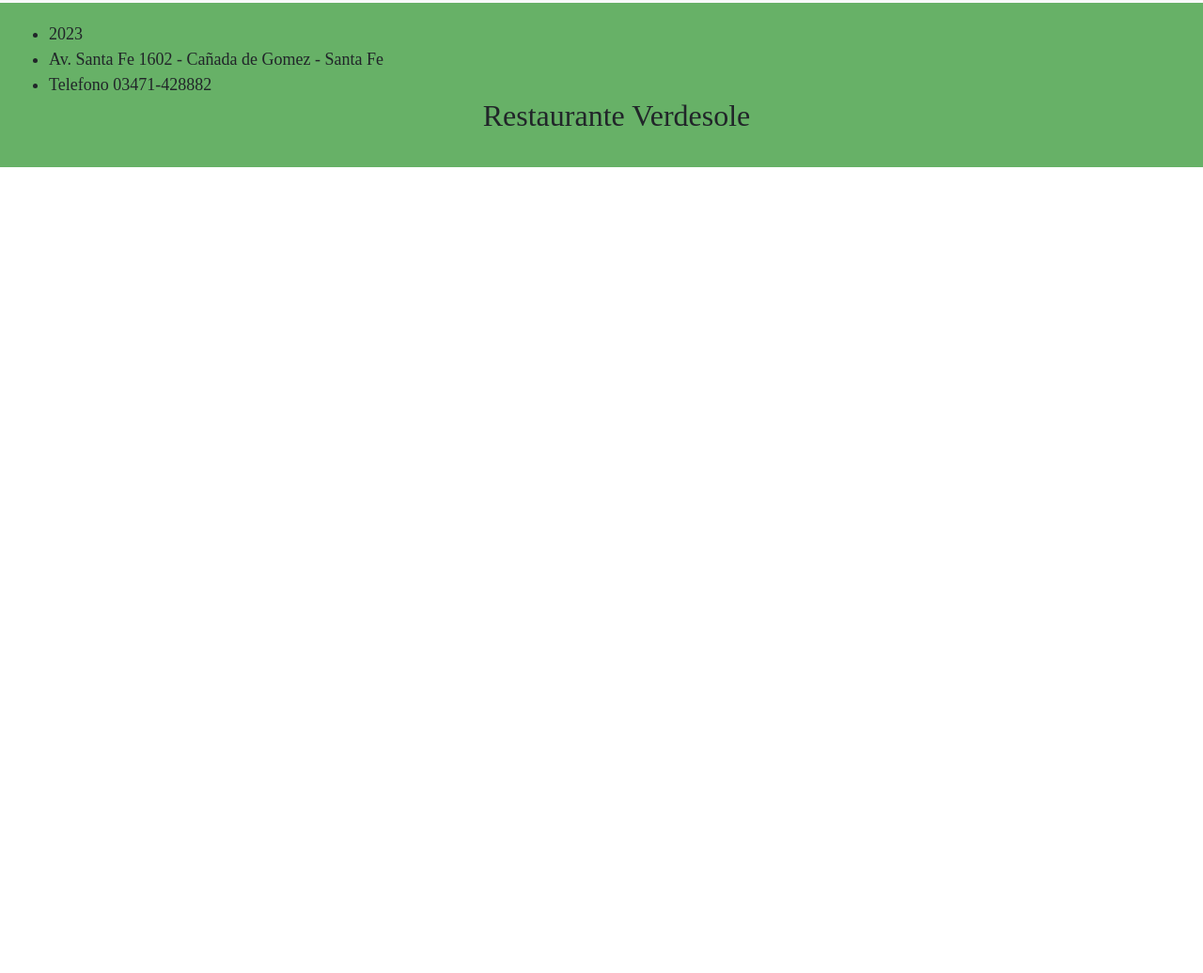
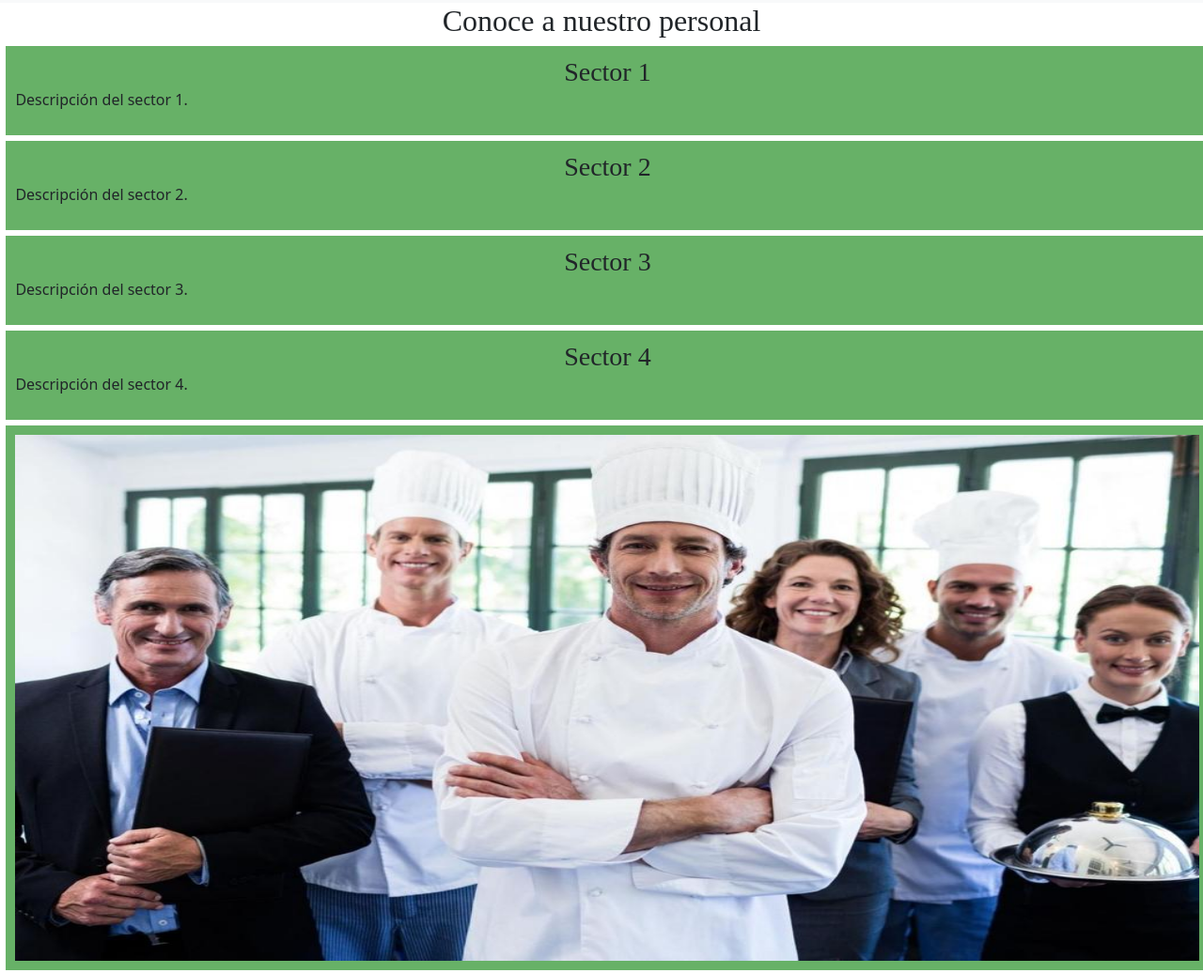
Before and after one commit to GastonBF/PreEntregaGastonFantuzzi, a website: page conocenos.html in a window 1280 px wide. Shown: the part 218-1254 px from the top of the page at 94% size. Before the commit the page ends 800 px from the top, so only its background shows below. Drawn offline with nearby package versions, Linux system fonts and the light colour scheme; a web font is replaced by a local one.

Commit message:
Agregando Conocenos

```diff
--- a/conocenos.html
+++ b/conocenos.html
@@ -11,8 +11,7 @@
 </head>
 
 <body>
-
-    <header class="cabecera bg-inicio">
+     <header class="cabecera bg-inicio">
         <h1>Conocenos</h1>
     </header>
     <nav class="navbar navbar-expand-lg bg-body-tertiary">
@@ -50,6 +49,34 @@
       </div>
     </nav>
 
+    <div class="conocenos">
+    <h2>Conoce a nuestro personal</h2>
+    <div class="sector-box">
+    <h3>Sector 1</h3>
+    <p>Descripción del sector 1.</p>
+  </div>
+
+  <div class="sector-box">
+    <h3>Sector 2</h3>
+    <p>Descripción del sector 2.</p>
+  </div>
+
+  <div class="sector-box">
+    <h3>Sector 3</h3>
+    <p>Descripción del sector 3.</p>
+  </div>
+  <!-- Agrega más div con clase "sector-box" según tus necesidades -->
+
+  <div class="sector-box">
+    <h3>Sector 4</h3>
+    <p>Descripción del sector 4.</p>
+  </div>
+</div>
+<div class="sector-box">
+  <img src="./images/personaldetrabajo.jpg" alt="Personal de trabajo">
+</div>
+
+
         <footer>
             <ul class="barbaja">
                 <li>2023</li>
--- a/scss/style.scss
+++ b/scss/style.scss
@@ -87,13 +87,12 @@ header.cabecera{
   background-color: #67b167;
   border-radius: 50px;
   justify-content: space-between;
-  img {
+  img{
     width: 100%;
     height:70%;
     border-radius: 50px;
-    p {
+    p{
         margin-top: 5px;
-        /* background: red;  */
         padding-bottom: 25px;
       }
   }
@@ -102,7 +101,7 @@ header.cabecera{
 .grid-item
 
   /*Formularios*/
-      body {
+      .form-container {
         display: flex;
         justify-content: center;
         align-items: center;
@@ -153,6 +152,30 @@ header.cabecera{
         font-family: Pacifico;
       }
 
+  /*conocenos*/
+
+  .sector-box {
+    width: 100%;
+    background-color: #67b167;
+    padding: 10px;
+    margin: 0.4rem;
+    box-sizing: border-box;
+    h3{
+      text-align: center;
+      margin: 0;
+      padding: 0.5px;
+      font-family: pacifico;
+    }
+    p{
+      text-align: justify;
+    }
+    img{
+      width: 100%;
+      height: 35rem;
+    }
+  }
+
+
   /*footer*/
   footer {
     background-color: #67b167;
```
Also changed, not shown: contacto.html (+2 -0 lines), css/style.css, images/personaldetrabajo.jpg (added), 1 other file.
